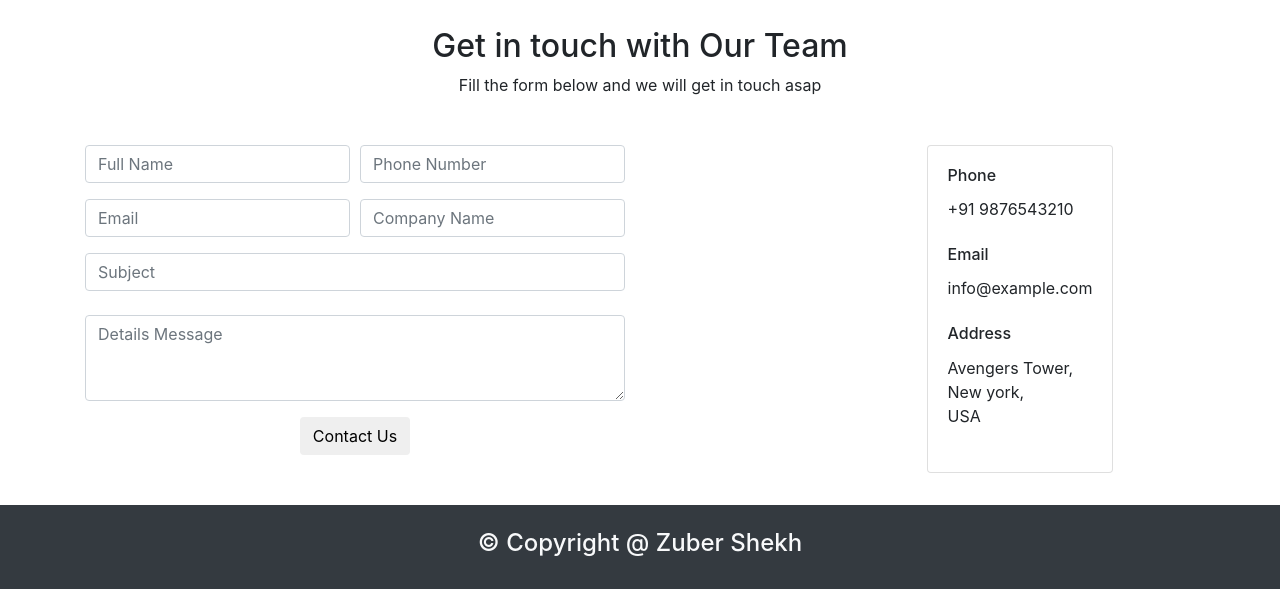
After one commit to zuber-shekh7/django-youtubers-app, a Django app: page /contact/ in a window 1280 px wide. The commit adds this page. Shown: the part 1205-1794 px from the top of the page. Run offline with Django 3.2, Linux system fonts and the light colour scheme; some libraries are stand-ins or nearby versions.

Commit message:
feat: add contact page

```diff
--- a/core/urls.py
+++ b/core/urls.py
@@ -7,4 +7,5 @@ app_name = 'core'
 urlpatterns = [
     path('', views.index, name='index'),
     path('about/', views.about, name='about'),
+    path('contact/', views.contact, name='contact'),
 ]
--- a/core/views.py
+++ b/core/views.py
@@ -13,3 +13,7 @@ def index(request):
 
 def about(request):
     return render(request, 'core/about.html')
+
+
+def contact(request):
+    return render(request, 'core/contact.html')
--- a/templates/core/base.html
+++ b/templates/core/base.html
@@ -50,7 +50,7 @@
     {% include 'partials/navbar.html' %}
     <!-- MAIN -->
     <main class="min-vh-100">
-      <section class="container mt-4">
+      <section class="container">
         {% include 'partials/messages.html' %}
       </section>
       {% block main %} {% endblock main%}
--- /dev/null
+++ b/templates/core/contact.html
@@ -0,0 +1,104 @@
+{% extends 'core/base.html' %} {% load static %} {% block main %}
+<main class="about-us">
+  <div class="banner">
+    <img
+      src="{% static 'assets/images/bg-banner.png' %}"
+      alt=""
+      class="img-fluid w-100"
+    />
+    <h1 class="text-center">Contact Us</h1>
+  </div>
+  <h2
+    class="
+      text-center
+      mt-5
+      mb-2
+      animate__animated animate__flipInX animate__slow
+    "
+  >
+    Get in touch with Our Team
+  </h2>
+  <p
+    class="
+      text-center
+      mb-3
+      animate__animated animate__flipInX animate__delay-1s
+    "
+  >
+    Fill the form below and we will get in touch asap
+  </p>
+
+  <section class="container mt-5">
+    <div class="row">
+      <div class="col-md-6 mb-2">
+        <form>
+          <div class="form-row">
+            <div class="form-group col-lg-6">
+              <input
+                type="email"
+                class="form-control"
+                placeholder="Full Name"
+              />
+            </div>
+            <div class="form-group col-lg-6">
+              <input
+                type="password"
+                class="form-control"
+                placeholder="Phone Number"
+              />
+            </div>
+          </div>
+          <div class="form-row">
+            <div class="form-group col-lg-6">
+              <input type="email" class="form-control" placeholder="Email" />
+            </div>
+            <div class="form-group col-lg-6">
+              <input
+                type="password"
+                class="form-control"
+                placeholder="Company Name"
+              />
+            </div>
+          </div>
+          <div class="form-group">
+            <input type="text" class="form-control" placeholder="Subject" />
+          </div>
+          <div class="form-group pt-2">
+            <textarea
+              class="form-control"
+              rows="3"
+              placeholder="Details Message"
+            ></textarea>
+          </div>
+          <div class="text-center">
+            <button type="submit" class="btn btn-accent">Contact Us</button>
+          </div>
+        </form>
+      </div>
+
+      <div class="col-md-4 offset-md-2 d-flex justify-content-center mb-2">
+        <div class="card">
+          <div class="card-body">
+            <div class="mb-4">
+              <h6 class="card-title font-weight-bolder">Phone</h6>
+              <span class="card-text">+91 9876543210</span>
+            </div>
+            <div class="mb-4">
+              <h6 class="card-title font-weight-bolder">Email</h6>
+              <span class="card-text">info@example.com</span>
+            </div>
+            <div class="mb-4">
+              <h6 class="card-title font-weight-bolder">Address</h6>
+              <span class="card-text"
+                >Avengers Tower, <br />
+                New york, <br />USA
+              </span>
+            </div>
+          </div>
+        </div>
+      </div>
+    </div>
+  </section>
+</main>
+
+{% endblock main %}
--- a/templates/partials/navbar.html
+++ b/templates/partials/navbar.html
@@ -39,7 +39,7 @@
           <a class="nav-link" href="#">Services</a>
         </li>
         <li class="nav-item">
-          <a class="nav-link" href="#">Contact</a>
+          <a class="nav-link" href="{% url 'core:contact' %}">Contact</a>
         </li>
       </ul>
     </div>
```
